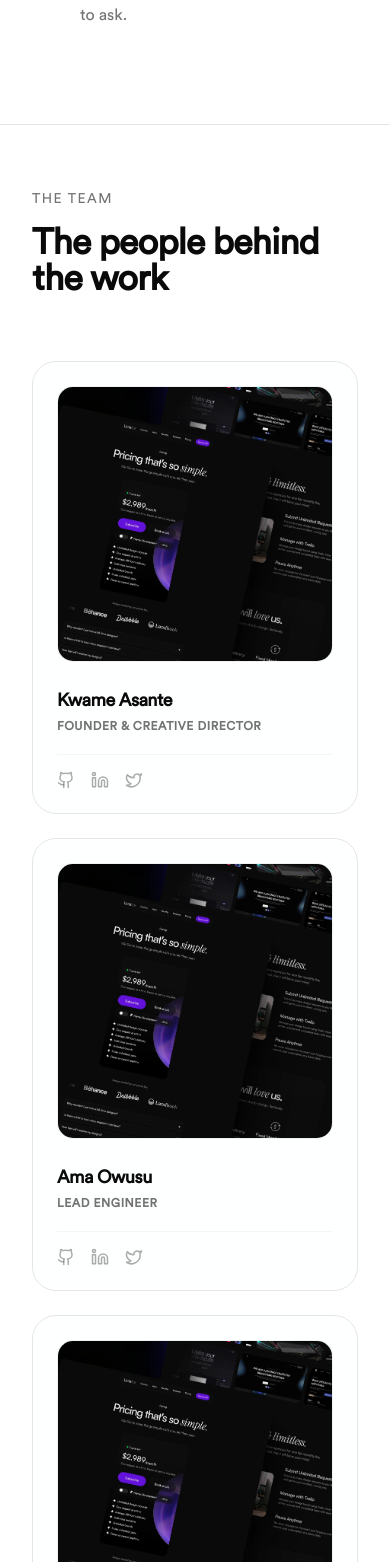
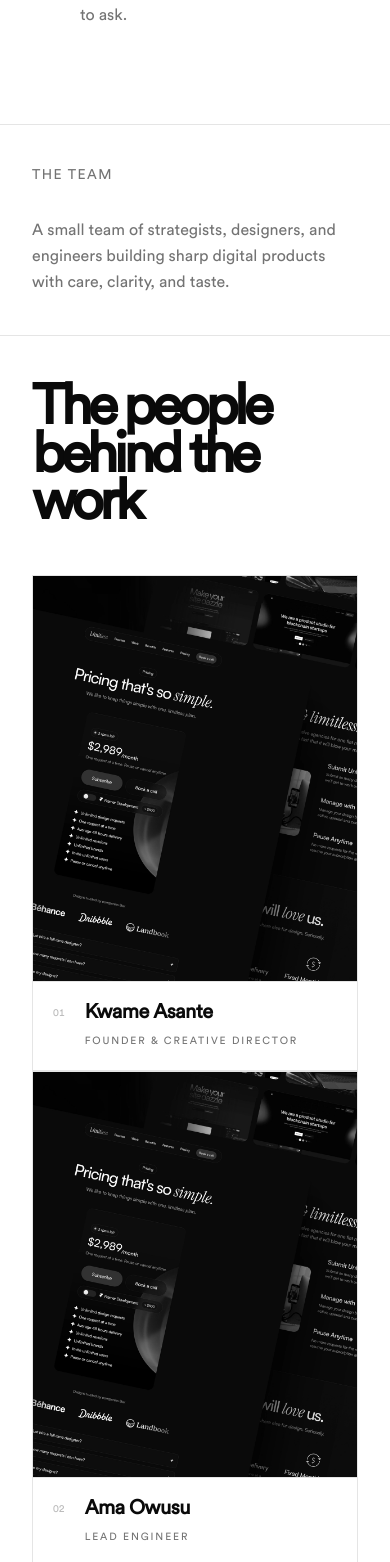
Before and after one commit to nanayawdev/nanayawdev, a Next.js app: page /about in a window 390 px wide. Shown: the part 2186-3748 px from the top of the page. Built offline with nearby package versions, Linux system fonts and the light colour scheme.

Commit message:
refactor: modularize chat button and update team member card design

```diff
--- a/src/app/about/page.tsx
+++ b/src/app/about/page.tsx
@@ -1,6 +1,6 @@
 "use client";
 
-import { motion, useMotionTemplate, useMotionValue } from "framer-motion";
+import { motion } from "framer-motion";
 import Image from "next/image";
 import { Github, Linkedin, Twitter, Globe } from "lucide-react";
 
@@ -85,73 +85,32 @@ const team = [
 ];
 
 function TeamMemberCard({ member, index }: { member: typeof team[0]; index: number }) {
-  const mouseX = useMotionValue(0);
-  const mouseY = useMotionValue(0);
-
-  function handleMouseMove({ currentTarget, clientX, clientY }: React.MouseEvent) {
-    const { left, top } = currentTarget.getBoundingClientRect();
-    mouseX.set(clientX - left);
-    mouseY.set(clientY - top);
-  }
-
   return (
     <motion.div
-      className="relative group rounded-3xl border border-border bg-card/10 backdrop-blur-sm p-6 overflow-hidden transition-all duration-500 hover:border-foreground/10 hover:shadow-2xl hover:shadow-black/5"
-      onMouseMove={handleMouseMove}
+      className="group relative overflow-hidden border border-border bg-background"
       initial={{ opacity: 0, y: 24 }}
       whileInView={{ opacity: 1, y: 0 }}
       transition={{ duration: 0.6, delay: index * 0.05 }}
       viewport={{ once: true }}
     >
-      {/* Background Spotlight Glow */}
-      <motion.div
-        className="pointer-events-none absolute -inset-px rounded-3xl opacity-0 group-hover:opacity-100 transition-opacity duration-500"
-        style={{
-          background: useMotionTemplate`
-            radial-gradient(
-              250px circle at ${mouseX}px ${mouseY}px,
-              rgba(253, 73, 18, 0.07),
-              transparent 80%
-            )
-          `,
-        }}
-      />
-
-      {/* Profile Image Container */}
-      <div className="aspect-square rounded-2xl bg-muted/30 overflow-hidden mb-6 relative border border-border/50">
+      <div className="relative aspect-[4/5] overflow-hidden bg-muted">
         <Image
           src="/hero7.webp"
           alt={member.name}
           fill
           sizes="(max-width: 768px) 100vw, (max-width: 1200px) 50vw, 33vw"
-          className="object-cover transition-transform duration-700 ease-out group-hover:scale-105"
+          className="object-cover grayscale transition duration-700 ease-out group-hover:scale-105 group-hover:grayscale-0"
         />
-
-        {/* Subtle dark overlay for visual coherence on hover */}
-        <div className="absolute inset-0 bg-black/15 opacity-0 group-hover:opacity-100 transition-opacity duration-500" />
-      </div>
-
-      {/* Info Block */}
-      <div className="space-y-1 relative z-10">
-        <h4 className="text-lg font-bold text-foreground tracking-tight transition-colors duration-300">
-          {member.name}
-        </h4>
-        <p className="text-xs font-semibold text-muted-foreground uppercase tracking-wider">
-          {member.role}
-        </p>
-      </div>
-
-      {/* Social Links Row */}
-      <div className="mt-5 pt-4 border-t border-border/40 flex items-center gap-4 relative z-20">
+        <div className="absolute inset-x-0 bottom-0 flex translate-y-4 items-center justify-end gap-3 bg-gradient-to-t from-black/55 to-transparent px-5 pb-5 pt-16 opacity-0 transition-all duration-500 group-hover:translate-y-0 group-hover:opacity-100">
           {"github" in member.socials && member.socials.github && (
             <a
               href={member.socials.github}
               target="_blank"
               rel="noopener noreferrer"
-            className="text-muted-foreground/60 hover:text-foreground transition-colors duration-300"
+              className="text-white/70 transition-colors duration-300 hover:text-white"
               aria-label={`${member.name}'s GitHub`}
             >
-            <Github className="w-4.5 h-4.5" />
+              <Github className="h-4 w-4" />
             </a>
           )}
           {"linkedin" in member.socials && member.socials.linkedin && (
@@ -159,10 +118,10 @@ function TeamMemberCard({ member, index }: { member: typeof team[0]; index: numb
               href={member.socials.linkedin}
               target="_blank"
               rel="noopener noreferrer"
-            className="text-muted-foreground/60 hover:text-foreground transition-colors duration-300"
+              className="text-white/70 transition-colors duration-300 hover:text-white"
               aria-label={`${member.name}'s LinkedIn`}
             >
-            <Linkedin className="w-4.5 h-4.5" />
+              <Linkedin className="h-4 w-4" />
             </a>
           )}
           {"twitter" in member.socials && member.socials.twitter && (
@@ -170,10 +129,10 @@ function TeamMemberCard({ member, index }: { member: typeof team[0]; index: numb
               href={member.socials.twitter}
               target="_blank"
               rel="noopener noreferrer"
-            className="text-muted-foreground/60 hover:text-foreground transition-colors duration-300"
+              className="text-white/70 transition-colors duration-300 hover:text-white"
               aria-label={`${member.name}'s Twitter`}
             >
-            <Twitter className="w-4.5 h-4.5" />
+              <Twitter className="h-4 w-4" />
             </a>
           )}
           {"globe" in member.socials && member.socials.globe && (
@@ -181,12 +140,27 @@ function TeamMemberCard({ member, index }: { member: typeof team[0]; index: numb
               href={member.socials.globe}
               target="_blank"
               rel="noopener noreferrer"
-            className="text-muted-foreground/60 hover:text-foreground transition-colors duration-300"
+              className="text-white/70 transition-colors duration-300 hover:text-white"
               aria-label={`${member.name}'s Website`}
             >
-            <Globe className="w-4.5 h-4.5" />
+              <Globe className="h-4 w-4" />
             </a>
           )}
+        </div>
+      </div>
+
+      <div className="grid grid-cols-[auto_1fr] gap-5 border-t border-border p-5">
+        <span className="pt-1 text-[0.65rem] text-muted-foreground/50 tabular-nums">
+          {String(index + 1).padStart(2, "0")}
+        </span>
+        <div>
+          <h4 className="text-xl font-semibold leading-none tracking-tight text-foreground">
+            {member.name}
+          </h4>
+          <p className="mt-3 text-[0.65rem] font-medium uppercase tracking-[0.18em] text-muted-foreground">
+            {member.role}
+          </p>
+        </div>
       </div>
     </motion.div>
   );
@@ -289,10 +263,11 @@ export default function About() {
       </section>
 
       {/* Team */}
-      <section className="py-16 lg:py-24 border-t border-border">
-        <div className="max-w-7xl mx-auto px-8">
+      <section className="border-t border-border">
+        <div className="border-b border-border px-8 py-10">
+          <div className="mx-auto grid max-w-7xl grid-cols-1 gap-8 lg:grid-cols-[0.8fr_1.2fr] lg:items-end">
             <motion.p
-            className="text-sm font-medium text-muted-foreground uppercase tracking-widest mb-4"
+              className="text-sm font-medium uppercase tracking-widest text-muted-foreground"
               initial={{ opacity: 0, y: 10 }}
               whileInView={{ opacity: 1, y: 0 }}
               transition={{ duration: 0.5 }}
@@ -300,8 +275,22 @@ export default function About() {
             >
               The Team
             </motion.p>
+            <motion.p
+              className="max-w-xl text-base leading-relaxed text-muted-foreground lg:justify-self-end"
+              initial={{ opacity: 0, y: 10 }}
+              whileInView={{ opacity: 1, y: 0 }}
+              transition={{ duration: 0.5, delay: 0.05 }}
+              viewport={{ once: true }}
+            >
+              A small team of strategists, designers, and engineers building sharp digital products with care, clarity, and taste.
+            </motion.p>
+          </div>
+        </div>
+
+        <div className="px-8 py-12 lg:py-16">
+          <div className="mx-auto max-w-7xl">
             <motion.h2
-            className="text-4xl lg:text-6xl font-bold text-foreground leading-none tracking-tight mb-16"
+              className="mb-12 max-w-5xl text-[clamp(3.5rem,11vw,10rem)] font-semibold leading-[0.85] tracking-[-0.08em] text-foreground lg:mb-16"
               initial={{ opacity: 0, y: 16 }}
               whileInView={{ opacity: 1, y: 0 }}
               transition={{ duration: 0.55, delay: 0.05 }}
@@ -310,10 +299,11 @@ export default function About() {
               The people behind the work
             </motion.h2>
 
-          <div className="grid grid-cols-1 md:grid-cols-2 lg:grid-cols-3 gap-6">
+            <div className="grid grid-cols-1 md:grid-cols-2 lg:grid-cols-3">
               {team.map((member, index) => (
                 <TeamMemberCard key={member.name} member={member} index={index} />
               ))}
+            </div>
           </div>
         </div>
       </section>
--- /dev/null
+++ b/src/components/chat-bubble.tsx
@@ -0,0 +1,14 @@
+import Link from "next/link";
+import { MessageCircle } from "lucide-react";
+
+export function ChatBubble() {
+  return (
+    <Link
+      href="/start"
+      aria-label="Contact Devs and Creatives"
+      className="fixed bottom-4 right-4 z-50 hidden h-12 w-12 items-center justify-center rounded-full border border-border bg-background shadow-sm transition-colors hover:bg-muted sm:flex"
+    >
+      <MessageCircle className="h-4 w-4" />
+    </Link>
+  );
+}
--- a/src/components/footer.tsx
+++ b/src/components/footer.tsx
@@ -1,5 +1,6 @@
 import Link from "next/link";
-import { ArrowUpRight, Github, Instagram, Linkedin, Mail, MessageCircle, Twitter } from "lucide-react";
+import { ArrowUpRight, Github, Instagram, Linkedin, Mail, Twitter } from "lucide-react";
+import { ChatBubble } from "@/components/chat-bubble";
 
 const company = [
   { label: "About", href: "/about" },
@@ -140,13 +141,7 @@ export function Footer() {
         </div>
       </div>
 
-      <Link
-        href="/start"
-        aria-label="Contact Devs and Creatives"
-        className="absolute bottom-4 right-4 hidden h-12 w-12 items-center justify-center rounded-full border border-border bg-background shadow-sm transition-colors hover:bg-muted sm:flex"
-      >
-        <MessageCircle className="h-4 w-4" />
-      </Link>
+      <ChatBubble />
     </footer>
   );
 }
```
Lines whose indentation alone changed are shown as unchanged.
